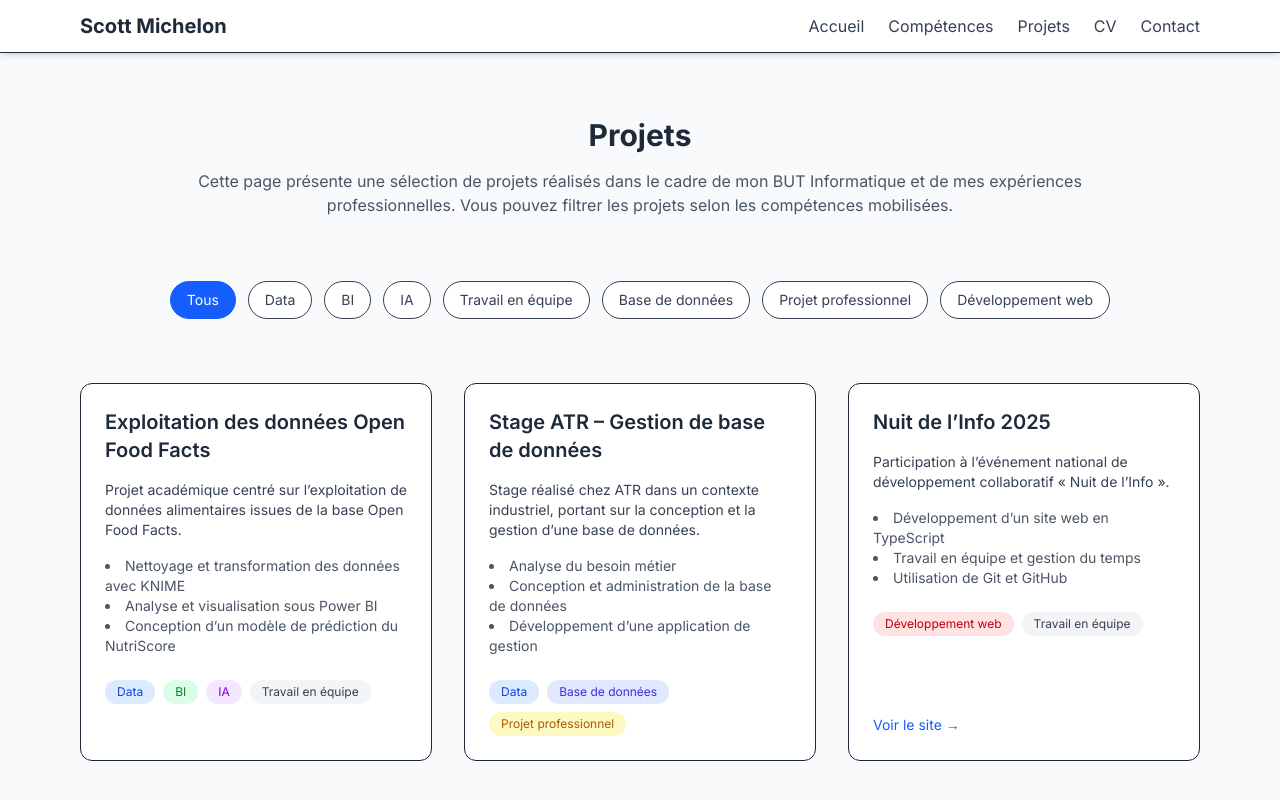
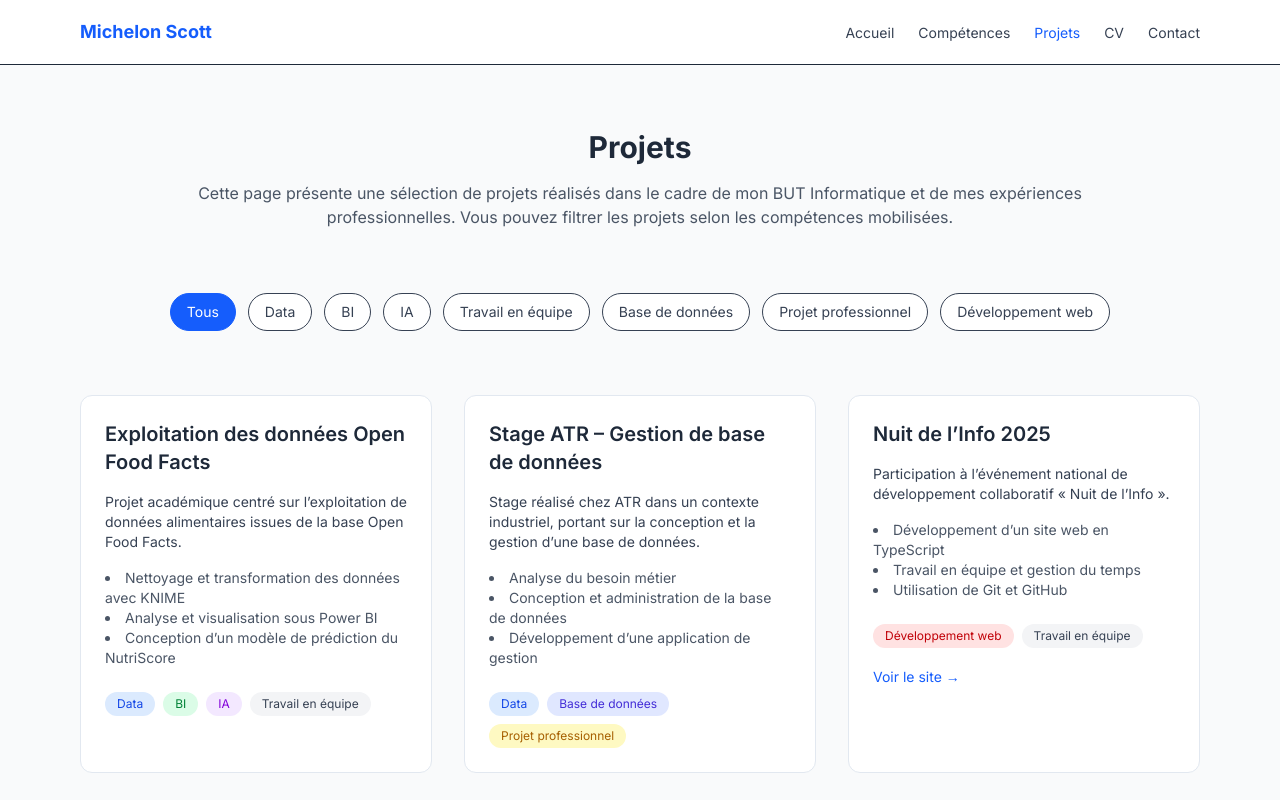
Before and after one commit to MyttocS82/portfolio, a Next.js app: page /projets in a window 1280 px wide. Shown: the top 800 px of the page. Built offline with nearby package versions, Linux system fonts and the light colour scheme.

Commit message:
ui: fix responsive navbar and improve color palette

```diff
--- a/app/page.tsx
+++ b/app/page.tsx
@@ -9,7 +9,7 @@ export default function HomePage() {
                 <h1 className="text-4xl md:text-5xl font-bold">
                     Bonjour, je suis <span className="text-blue-600">Scott Michelon</span>
                 </h1>
-                <p className="text-lg text-gray-600 max-w-3xl mx-auto">
+                <p className="text-lg text-slate-600 max-w-3xl mx-auto">
                     Étudiant en BUT Informatique, spécialisé en Administration, Gestion et
                     Exploitation des Données (AGED), avec un fort intérêt pour les bases de
                     données, la Business Intelligence et l’intelligence artificielle.
@@ -33,7 +33,7 @@ export default function HomePage() {
             {/* À propos */}
             <section className="space-y-4 max-w-4xl mx-auto text-center">
                 <h2 className="text-2xl font-semibold">À propos</h2>
-                <p className="text-gray-600">
+                <p className="text-slate-600">
                     Je m’intéresse particulièrement à la conception et à l’optimisation de
                     bases de données, à l’analyse et à la valorisation des données via des
                     outils de Business Intelligence, ainsi qu’aux applications de
@@ -68,7 +68,7 @@ export default function HomePage() {
             {/* Projets */}
             <section className="space-y-6">
                 <h2 className="text-2xl font-semibold text-center">Projets</h2>
-                <p className="text-center text-gray-600 max-w-3xl mx-auto">
+                <p className="text-center text-slate-600 max-w-3xl mx-auto">
                     Mes projets académiques et personnels portent principalement sur la
                     gestion de bases de données, l’analyse de données et la mise en place
                     de solutions orientées décisionnel et intelligence artificielle.
@@ -86,7 +86,7 @@ export default function HomePage() {
             {/* Call to Action */}
             <section className="text-center space-y-4">
                 <h2 className="text-2xl font-semibold">Travaillons ensemble</h2>
-                <p className="text-gray-600">
+                <p className="text-slate-600">
                     Je suis ouvert aux opportunités de stage, d’alternance ou de projet en
                     lien avec les données, la BI ou l’intelligence artificielle.
                 </p>
--- a/app/projets/ProjectsClient.tsx
+++ b/app/projets/ProjectsClient.tsx
@@ -125,7 +125,7 @@ export default function ProjectsClient() {
                 {filteredProjects.map((project) => (
                     <article
                         key={project.title}
-                        className="bg-white border rounded-xl p-6 flex flex-col justify-between hover:shadow-lg transition"
+                        className="bg-white border border-slate-200 rounded-xl p-6 hover:shadow-lg transition"
                     >
                         <div className="space-y-4">
                             <h2 className="text-xl font-semibold">{project.title}</h2>
--- a/components/Navbar.tsx
+++ b/components/Navbar.tsx
@@ -1,29 +1,82 @@
-// components/Navbar.tsx
+'use client';
+
 import Link from 'next/link';
+import {useState} from 'react';
+import {usePathname} from 'next/navigation';
+
+const navLinks = [
+    {href: '/', label: 'Accueil'},
+    {href: '/competences', label: 'Compétences'},
+    {href: '/projets', label: 'Projets'},
+    {href: '/cv', label: 'CV'},
+    {href: '/contact', label: 'Contact'},
+];
 
 export default function Navbar() {
+    const pathname = usePathname();
+    const [open, setOpen] = useState(false);
+
     return (
-        <nav className="sticky top-0 z-50 bg-white shadow-md border-b">
-            <div className="max-w-6xl mx-auto px-4 py-3 flex justify-between items-center">
-                <div className="text-xl font-bold text-gray-800">Scott Michelon</div>
-                <ul className="flex space-x-6">
-                    <li>
-                        <Link href="/" className="text-gray-700 hover:text-blue-600">Accueil</Link>
-                    </li>
-                    <li>
-                        <Link href="/competences" className="text-gray-700 hover:text-blue-600">Compétences</Link>
-                    </li>
-                    <li>
-                        <Link href="/projets" className="text-gray-700 hover:text-blue-600">Projets</Link>
-                    </li>
-                    <li>
-                        <Link href="/cv" className="text-gray-700 hover:text-blue-600">CV</Link>
-                    </li>
-                    <li>
-                        <Link href="/contact" className="text-gray-700 hover:text-blue-600">Contact</Link>
-                    </li>
+        <header className="sticky top-0 z-50 bg-white/90 backdrop-blur border-b">
+            <nav className="max-w-6xl mx-auto px-4 h-16 flex items-center justify-between">
+
+                {/* Logo / Nom */}
+                <Link href="/" className="font-bold text-lg text-blue-600">
+                    Michelon Scott
+                </Link>
+
+                {/* Desktop menu */}
+                <ul className="hidden md:flex items-center gap-6">
+                    {navLinks.map((link) => (
+                        <li key={link.href}>
+                            <Link
+                                href={link.href}
+                                className={`text-sm font-medium transition
+                  ${
+                                    pathname === link.href
+                                        ? 'text-blue-600'
+                                        : 'text-gray-700 hover:text-blue-600'
+                                }`}
+                            >
+                                {link.label}
+                            </Link>
+                        </li>
+                    ))}
                 </ul>
-            </div>
-        </nav>
+
+                {/* Mobile button */}
+                <button
+                    onClick={() => setOpen(!open)}
+                    className="md:hidden text-gray-700 focus:outline-none"
+                    aria-label="Ouvrir le menu"
+                >
+                    ☰
+                </button>
+            </nav>
+
+            {/* Mobile menu */}
+            {open && (
+                <div className="md:hidden bg-white border-t">
+                    <ul className="flex flex-col px-4 py-4 space-y-3">
+                        {navLinks.map((link) => (
+                            <li key={link.href}>
+                                <Link
+                                    href={link.href}
+                                    onClick={() => setOpen(false)}
+                                    className={`block font-medium
+                    ${
+                                        pathname === link.href
+                                            ? 'text-blue-600'
+                                            : 'text-gray-700'
+                                    }`}
+                                >
+                                    {link.label}
+                                </Link>
+                            </li>
+                        ))}
+                    </ul>
+                </div>
+            )}
+        </header>
     );
 }
```
